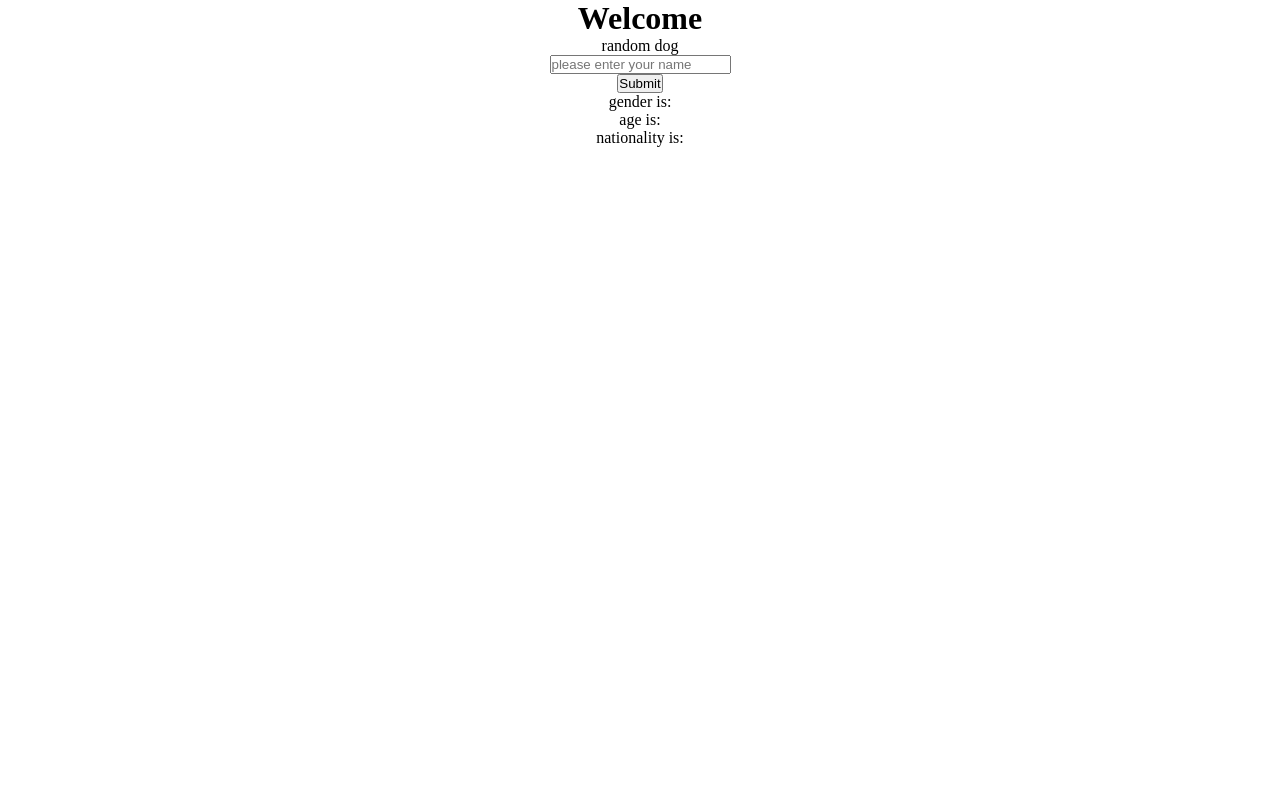
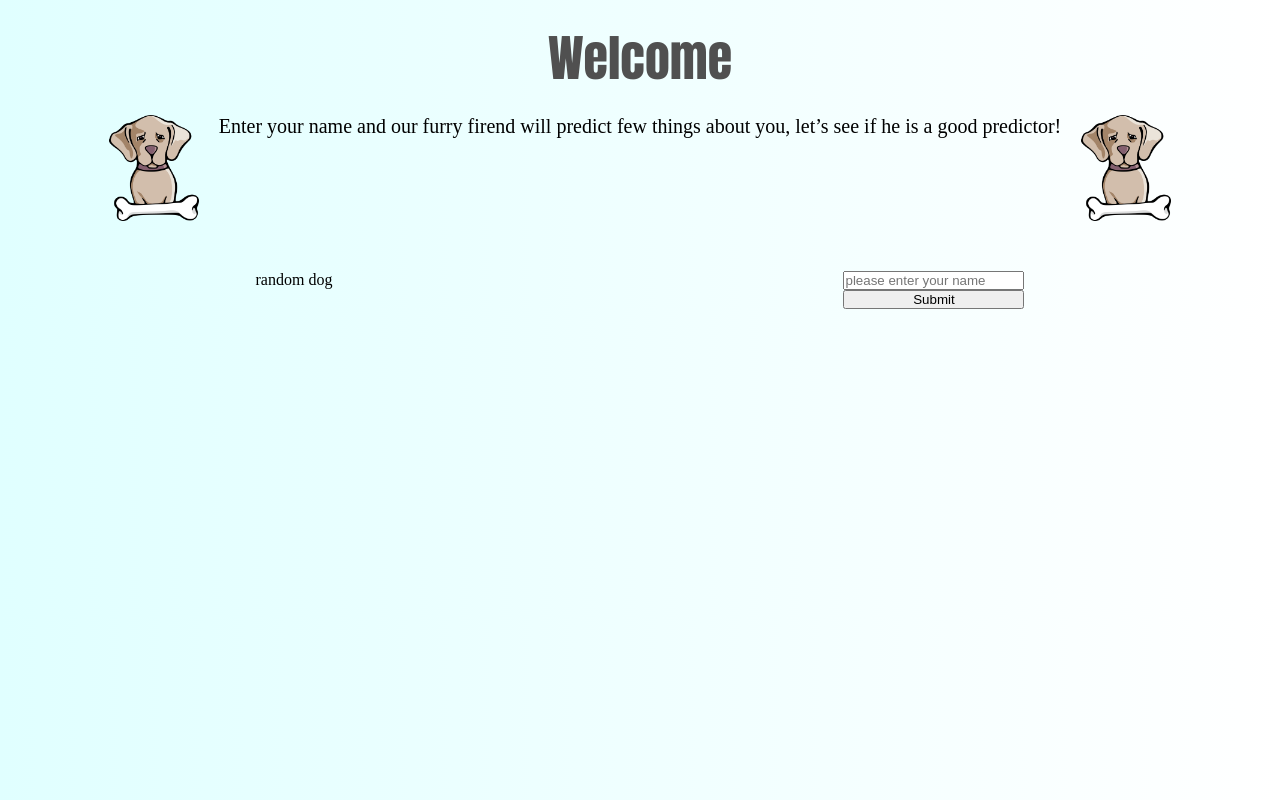
Before and after one commit to noormesslmani/prediction-website, a plain HTML site: page index.html in a window 1280 px wide. Drawn offline with Linux system fonts and the light colour scheme; no server answers.

Commit message:
improved styling and structuring

```diff
--- a/assets/styles.css
+++ b/assets/styles.css
@@ -2,18 +2,53 @@
     margin: 0;
     padding: 0;
     box-sizing: border-box;
+
+  }
+  body{
+    display: flex;
+    flex-direction: column;
+    background: linear-gradient(to right,rgb(224, 255, 255),white);
   }
   .api{
     display:flex;
-    flex-direction: column;
     flex-wrap: wrap;
     justify-content: space-around;
-    align-items: center;
   }
   .welcome{
+    color: rgb(80, 80, 80);
     text-align: center;
+    font-family:Impact, Haettenschweiler, 'Arial Narrow Bold', sans-serif;
+    font-size: 50px;
+    margin:  20px;
   }
+  .welcome-subtext
+  {
+    display: flex;
+    margin-bottom: 50px;
+    justify-content: center;
+  }
+  .doggie-left{
+    width:7%;
+    margin-right: 20px;
+    margin-left: 70px;
+  }
+  .doggie-right{
+    width:7%;
+    margin-right: 70px;
+    margin-left: 20px;
+  }
+  .introduction{
+    text-align: center;
+    font-size: 20px;
+  }
+
   .dog{
-    height: 500px;
+    max-width: 50vw;
     margin-bottom: 20px;
+    border-radius: 30px;
+    border: 10px solid white;
   }
+  .details{
+    display: flex;
+    flex-direction: column;
+  }
--- a/index.html
+++ b/index.html
@@ -1,22 +1,28 @@
 <!DOCTYPE html>
 <html>
 	<head>
-		<title>Maze!</title>
+		<title>Lets Predict</title>
 		<link href="assets/styles.css" type="text/css" rel="stylesheet" />
 	</head>
 
 	<body>
         <h1 class="welcome">Welcome</h1>
-
+        <div class="welcome-subtext">
+            <img src="assets/images/doggie.png" class="doggie-left"  />
+            <p class="introduction">Enter your name and our furry firend will predict few things about you, let’s see if he is a good predictor! </p>
+            <img src="assets/images/doggie.png" class="doggie-right"  />
+        </div>
         <div class="api">
             <div id="dog-img">
                 <p>random dog</p>
             </div>
-            <input type="text" placeholder="please enter your name" id="input-name">
-            <button class="btn" id="button">Submit</button>
-            <p id="paragraph1">gender is: </p>
-            <p id="paragraph2">age is: </p>
-            <p id="paragraph3">nationality is: </p>
+            <div class="details">
+                <input type="text" placeholder="please enter your name" id="input-name">
+                <button class="btn" id="button">Submit</button>
+                <p id="paragraph1"> </p>
+                <p id="paragraph2"> </p>
+                <p id="paragraph3"> </p>
+            </div>
         </div>
 
 		<script src="assets/script.js" type="text/javascript"></script>
```
Also changed, not shown: assets/images/cut.jpg (added), assets/images/doggie.png (added), assets/images/tHwYWI.webp (added).
